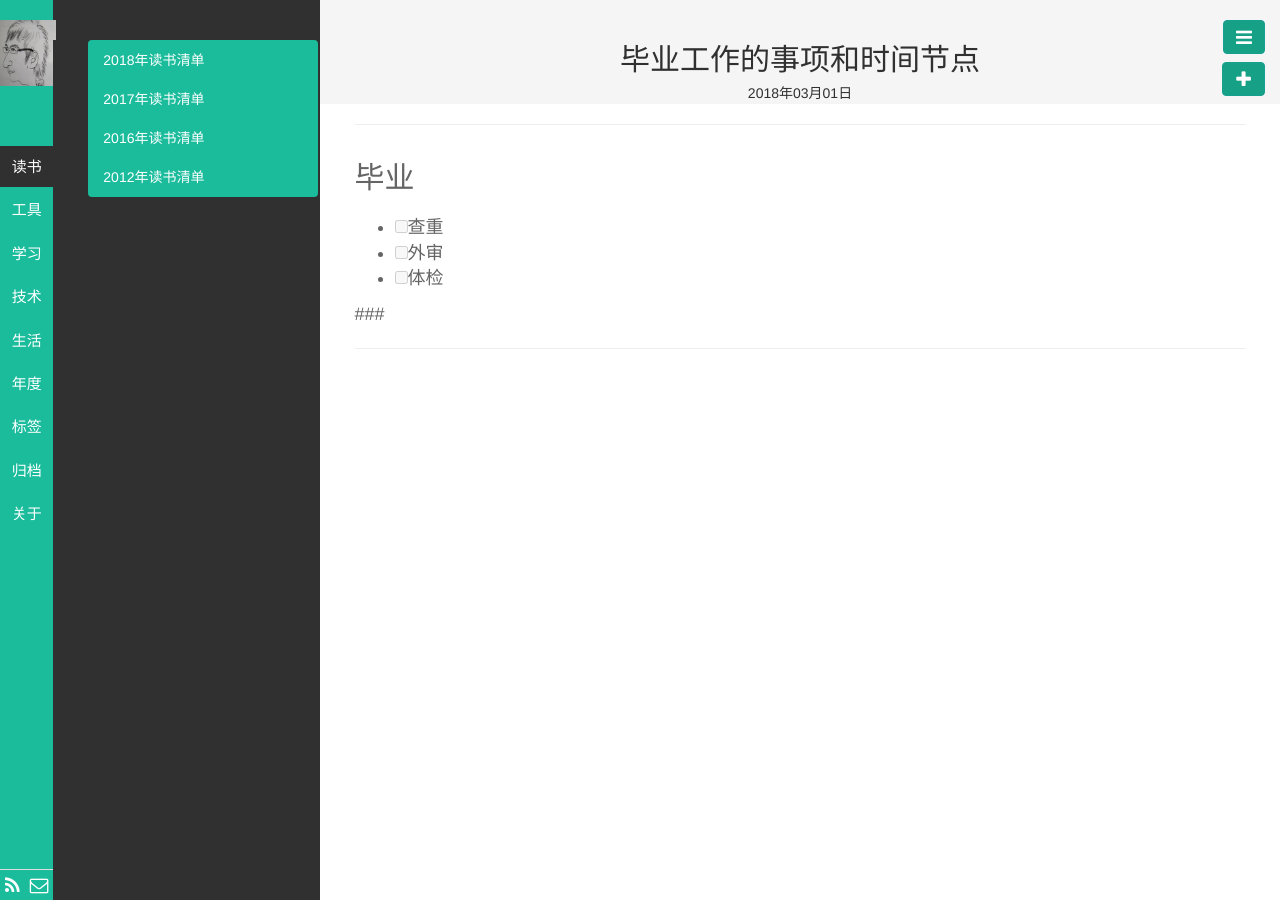
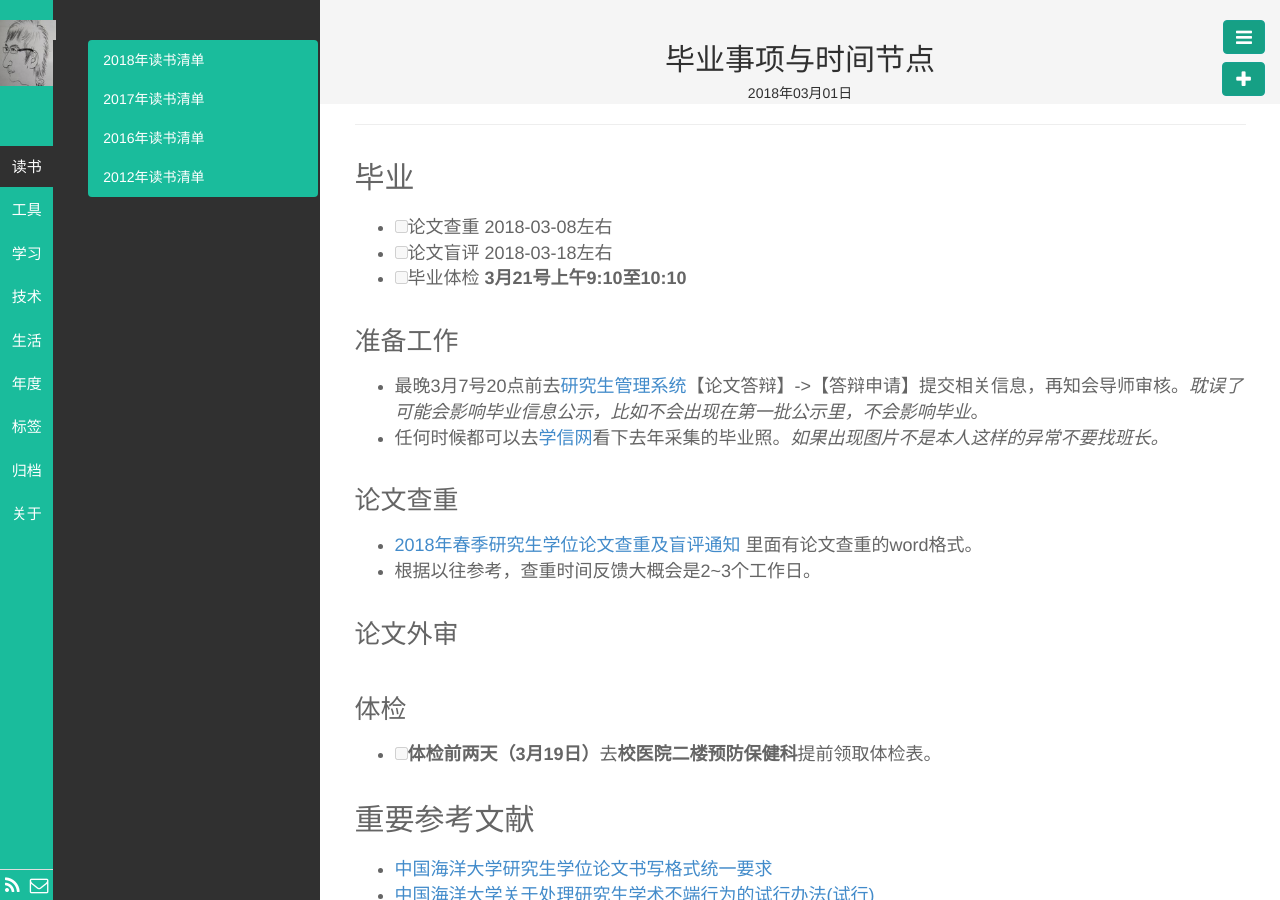
Before and after one commit to wolflion/blog, a Jekyll site: the page built from _posts/生活/2018-03-01-post-graduate-list.md, in a window 1280 px wide. Built offline with Jekyll 4.4.1, drawn with Linux system fonts in a browser that asks for light colours.

Commit message:
毕业信息列表（二次修改）

```diff
--- a/_posts/生活/2018-03-01-post-graduate-list.md
+++ b/_posts/生活/2018-03-01-post-graduate-list.md
@@ -1,6 +1,6 @@
 ---
 layout: post
-title: 毕业工作的事项和时间节点
+title: 毕业事项与时间节点
 category: 生活
 tags: 毕业
 keywords:
@@ -8,8 +8,26 @@ description:
 ---
 
 ##  毕业
-+ [ ] 查重
-+ [ ] 外审
-+ [ ] 体检
++ [ ] 论文查重 2018-03-08左右
++ [ ] 论文盲评 2018-03-18左右
++ [ ] 毕业体检  **3月21号上午9:10至10:10**
 
-###
+###  准备工作
++ 最晚3月7号20点前去[研究生管理系统](http://graduate.ouc.edu.cn/index.do)【论文答辩】->【答辩申请】提交相关信息，再知会导师审核。*耽误了可能会影响毕业信息公示，比如不会出现在第一批公示里，不会影响毕业*。
++ 任何时候都可以去[学信网](http://www.chsi.com.cn/)看下去年采集的毕业照。*如果出现图片不是本人这样的异常不要找班长。*
+
+###  论文查重
++ [2018年春季研究生学位论文查重及盲评通知](http://cs.ouc.edu.cn/news-con.aspx?id=2151) 里面有论文查重的word格式。
++ 根据以往参考，查重时间反馈大概会是2~3个工作日。
+
+###  论文外审
+
+
+###  体检
++ [ ] **体检前两天（3月19日）**去**校医院二楼预防保健科**提前领取体检表。
+
+
+##  重要参考文献
++ [中国海洋大学研究生学位论文书写格式统一要求](http://web.ouc.edu.cn/grad/39/69/c1660a14697/page.htm)
++ [中国海洋大学关于处理研究生学术不端行为的试行办法(试行)](http://www.ouc.edu.cn/zysfxy/14/e5/c1125a5349/page.psp)
++ 马老师办公电话 66781262
```
